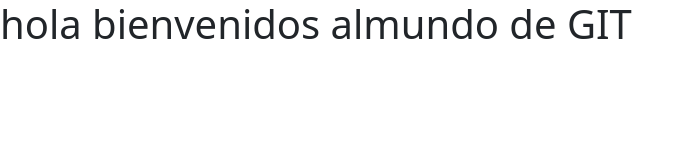
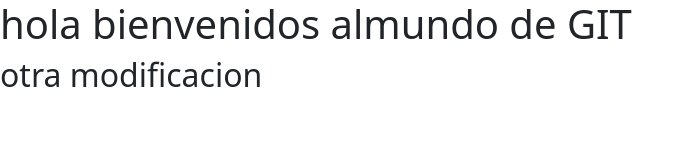
Before and after one commit to OlgaKruk1983/Prueba2, a plain HTML site: page index.html in a window 1280 px wide. Shown: the whole page, without its empty margins (0-694 px from the left). Drawn offline with nearby package versions, Linux system fonts and the light colour scheme.

Commit message:
se agreso css en el proyecto

```diff
--- a/index.html
+++ b/index.html
@@ -22,6 +22,7 @@
         <header>
 
         <h1>hola bienvenidos almundo de GIT</h1>
+        <h2>otra modificacion</h2>
 
 
 
--- /dev/null
+++ b/style.css
@@ -0,0 +1,3 @@
+body{
+    background-color: blue;
+}
```
